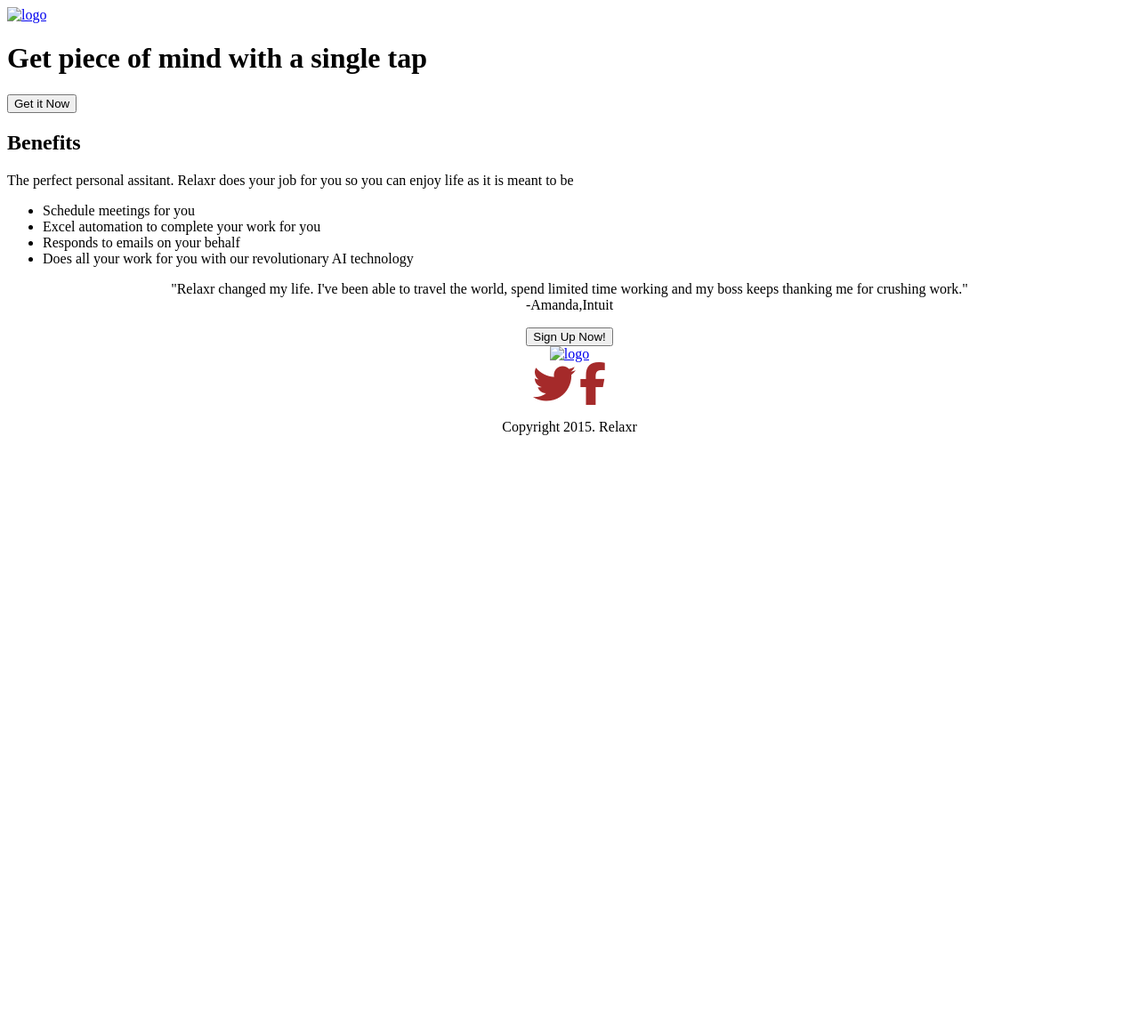
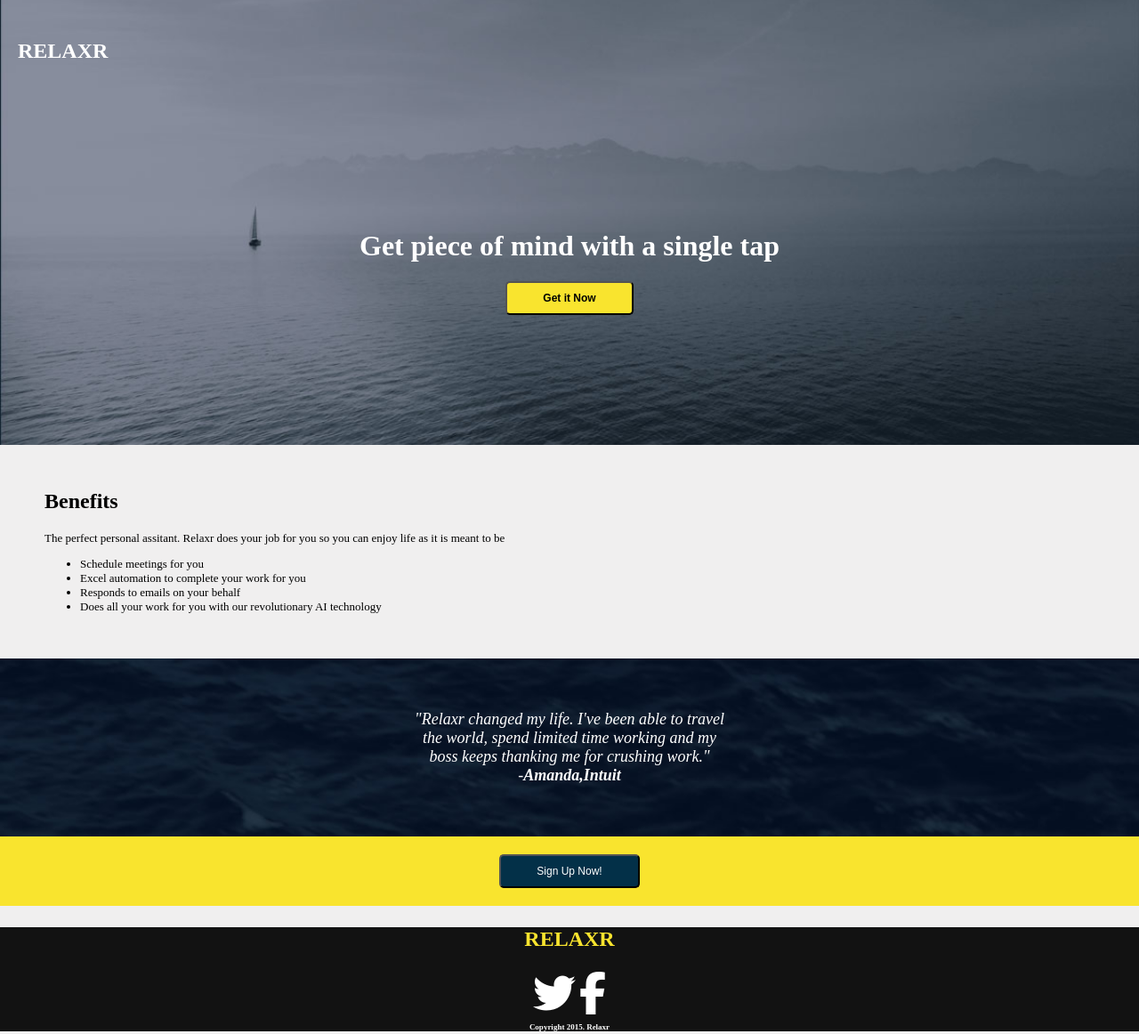
Before and after one commit to jackdang/Assignment-2, a plain HTML site: page index.html in a window 1280 px wide. Shown: the whole page at 89% size. Before the commit the page ends 800 px from the top, so only its background shows below. Drawn offline with Linux system fonts and the light colour scheme.

Commit message:
completed assignment 2

```diff
--- a/index.html
+++ b/index.html
@@ -1,18 +1,25 @@
 <!doctype html>
 <html>
+
 <head>
     <title>Relaxr Landing Page</title>
     <link href="stylesheet.css" rel="stylesheet">
     <script src="https://use.fontawesome.com/afedfec107.js"></script>
+    <link href="https://fonts.googleapis.com/css?family=Open+Sans" rel="stylesheet">
 </head>
 
 <body>
     <header>
-            <a href="index.html"><img src="" alt="logo"></a>
+        <div class="main_logo">
+            <p>RELAXR</p>
+        </div>
+        <div class="main_banner_content">
             <h1>Get piece of mind with a single tap</h1>
             <button type="button">Get it Now</button>
+        </div>
     </header>
     <section>
+        <div class="main_content">
             <h2>Benefits</h2>
             <p>The perfect personal assitant. Relaxr does your job for you so you can enjoy life as it is meant to be</p>
             <ul>
@@ -21,19 +28,26 @@
                 <li>Responds to emails on your behalf</li>
                 <li>Does all your work for you with our revolutionary AI technology</li>
             </ul>
+        </div>
     </section>
-        <section>
+        <div class="testimonial">
             <blockquote>"Relaxr changed my life. I've been able to travel the world, spend limited time working and my boss keeps thanking me for crushing work."
-                <br>-<span>Amanda,Intuit</span></blockquote>
-        </section>
-        <div>
+                <br>-<span>Amanda,Intuit</span>
+            </blockquote>
+        </div>
+    <div class="sign_up">
         <button type="button">Sign Up Now!</button>
     </div>
     <footer>
-            <a href="index.html"><img src="" alt="logo"></a><br>
+        <div class="footer_logo">
+            <p>RELAXR</p>
+        </div>
         <a href="https://twitter.com"><i class="fa fa-twitter fa-3x" aria-hidden="true"></i></a>
         <a href="https://facebook.com"><i class="fa fa-facebook fa-3x" aria-hidden="true"></i></a>
+        <div class="copyright">
             <p>Copyright 2015. Relaxr</p>
+        </div>
     </footer>
 </body>
+
 </html>
--- a/stylesheet.css
+++ b/stylesheet.css
@@ -1,27 +1,125 @@
-section blockquote {
+body {
+    margin: 0px;
+    background-color: #f0efef;
+}
+
+.main_logo {
+    width: 100%;
+    padding: 20px;
+    height: 50px;
+    font-weight: bolder;
+    font-size: 24px;
+    color: white;
+}
+
+/**banner**/
+header {
+    background-image: url(images/header_bg.jpg);
+    height: 500px;
+    background-size: cover;
+    background-position: center;
+    display: flex;
+    flex-wrap: wrap;
+    justify-content: center;
+}
+
+header .main_banner_content {
     text-align: center;
+}
+
+button{
+    padding: 10px 40px;
+    font-size: 12px;
+    font-weight: 900;
+    background-color: #f9e42e;
+    border-radius: 5px;
+}
+/**end banner**/
+
+.main_content {
+    margin: 50px;
+    font-family: font-family: 'Open Sans', sans-serif;
+}
+
+.main_content p {
+    font-size: 13px;
+    font-weight: lighter;
+}
+
+.main_banner_content h1 {
+    font-weight: bolder;
+    color: white;
+}
+
+ul {
+    font-size: 13px;
+    font-weight: lighter;
+}
+
+header .main_banner_content {
+    text-align: center;
+}
+
+/**testimonial**/
+.testimonial{
+    display: flex;
+    background-image: url(images/testimonial_bg.jpg);
+    height: 200px;
+    justify-content: space-around;
+    align-items: center;
+    background-position: center;
+    background-size: cover;
+
+}
+.testimonial blockquote {
+    text-align: center;
+    font-size: 18px;
+    font-style: italic;
+    color: white;
+    width: 360px;
+    font-weight: 400;
+}
+
+.testimonial blockquote span {
+    font-size: 18px;
+    font-weight: 900;
+}
+
+.sign_up {
+    text-align: center;
+    padding: 20px;
+    background-color: #f9e42e;
+
+}
+.sign_up button{
+    background-color: #033048;
+    color: white;
+    font-weight: 500;
+
 }
 
 footer {
     text-align: center;
-}
-
-i.fa a {
-    color: aqua;
+    background-color: #121212;
 }
 
 i.fa.fa-facebook.fa-3x {
-    color: brown;
+    color: white;
 }
 
 i.fa.fa-twitter.fa-3x {
-    color: brown;
+    color: white;
 }
 
-button{
-    display: inline-block;
+.footer_logo {
+    height: 50px;
+    font-weight: bolder;
+    font-size: 24px;
+    color: #f9e42e;
 }
 
-div {
-    text-align: center;
+.copyright p {
+    font-size: 9px;
+    font-weight: 600;
+    color: white;
 }
```
Also changed, not shown: design_file.txt (added), images/facebook.png (added), images/header_bg.jpg (added), images/testimonial_bg.jpg (added), images/twitter.png (added), 1 other file. Lines whose indentation alone changed are shown as unchanged.
